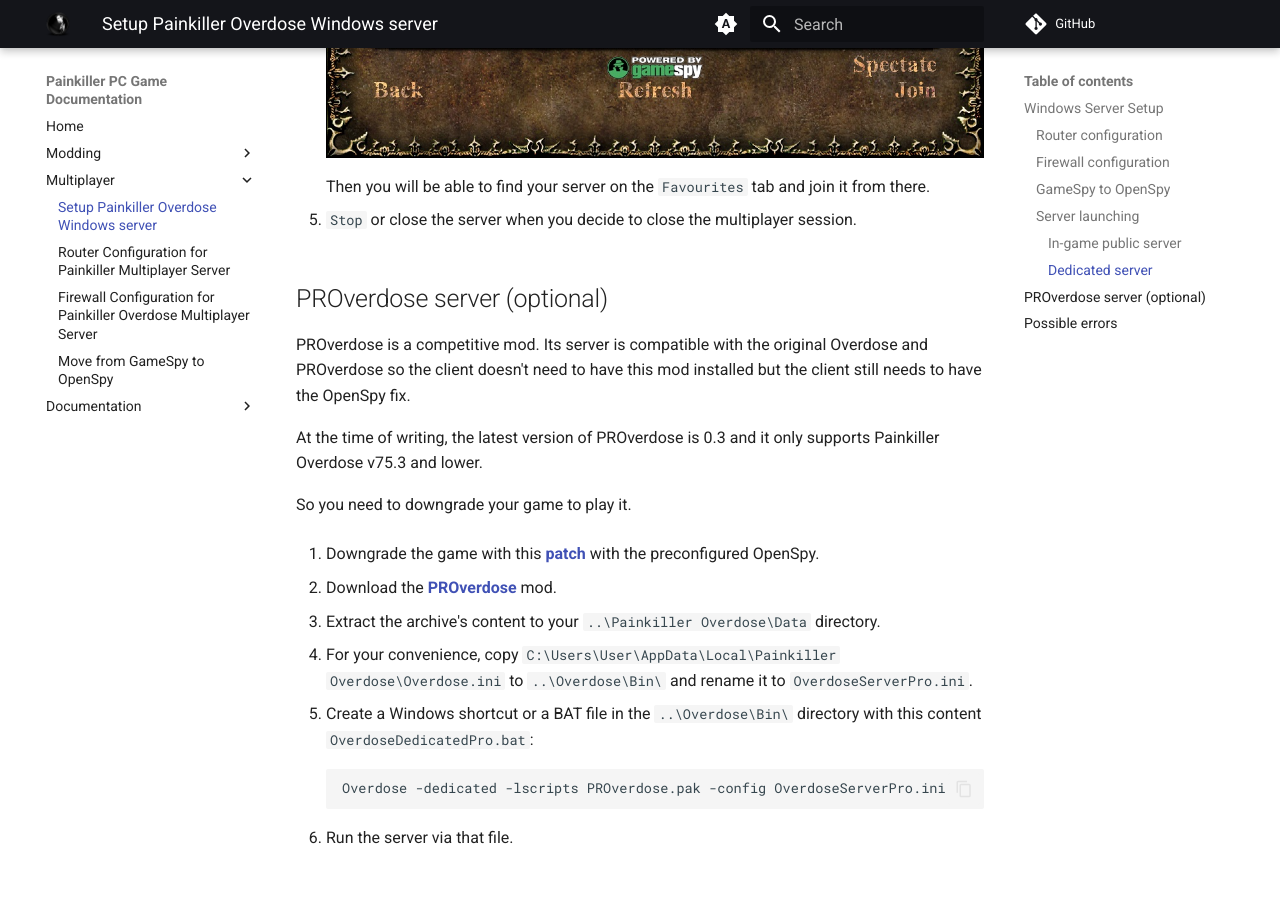
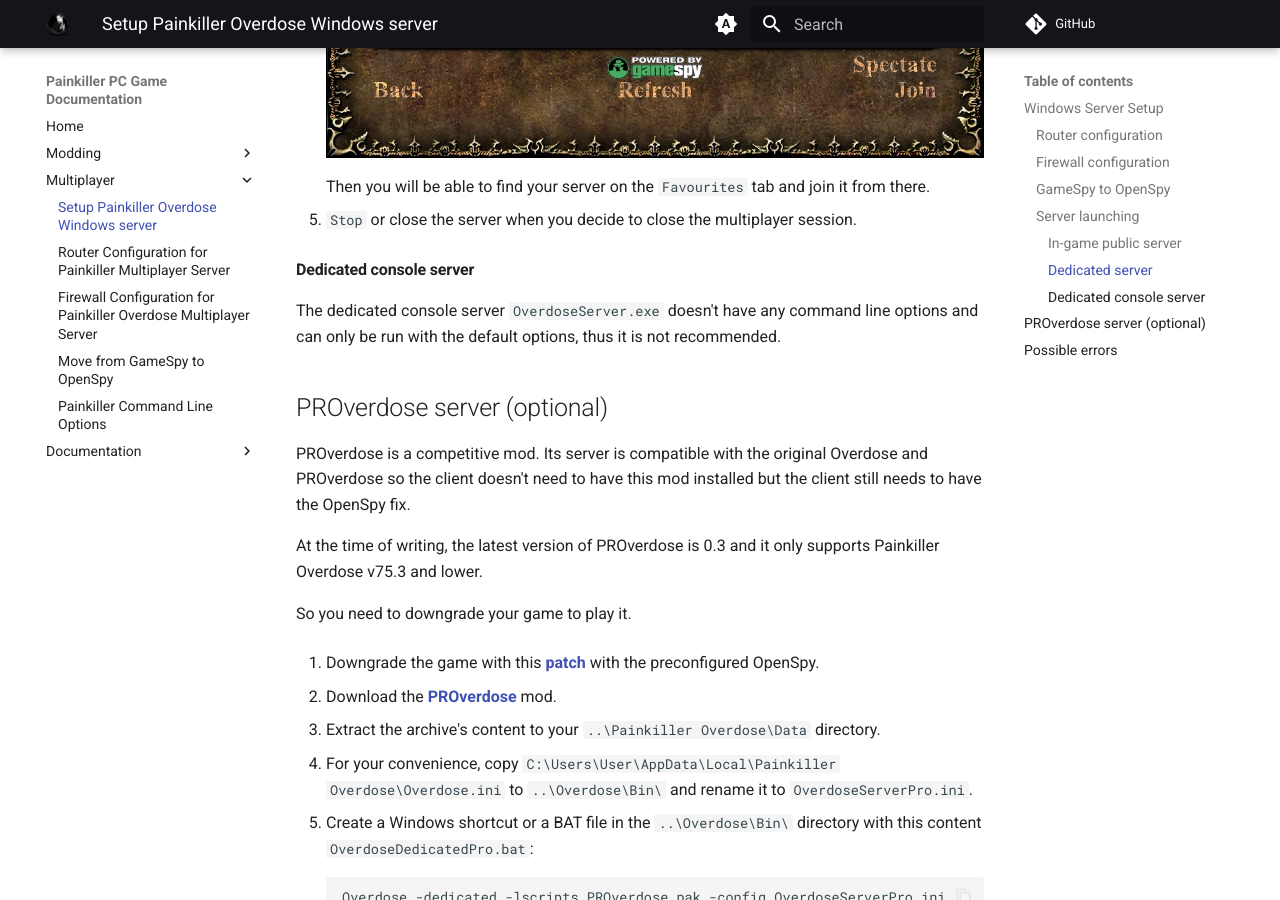
Before and after one commit to t3r6/pkdocs, an MkDocs documentation site: the page built from docs/guides/multiplayer/od-mp-server-win.md, in a window 1280 px wide and 900 px high, scrolled down 5214 px. Built offline with MkDocs 1.6.1 and Material for MkDocs 9.7.7, drawn with Linux system fonts in a browser that asks for light colours; comment, search, counter and statistics services are not loaded.

Commit message:
docs: Add Painkiller Command Line Options

```diff
--- a/docs/guides/multiplayer/od-mp-server-win.md
+++ b/docs/guides/multiplayer/od-mp-server-win.md
@@ -121,6 +121,10 @@
 
 5. `Stop` or close the server when you decide to close the multiplayer session.
 
+#### Dedicated console server
+
+The dedicated console server `OverdoseServer.exe` doesn't have any command line options and can only be run with the default options, thus it is not recommended.
+
 ## PROverdose server (optional)
 
 PROverdose is a competitive mod. Its server is compatible with the original Overdose and PROverdose so the client doesn't need to have this mod installed but the client still needs to have the OpenSpy fix.
--- a/mkdocs.yml
+++ b/mkdocs.yml
@@ -67,6 +67,7 @@
     - guides/multiplayer/router-config.md
     - guides/multiplayer/od-firewall-config.md
     - guides/multiplayer/gamespy-openspy.md
+    - guides/multiplayer/command-options.md
   - Documentation:
     - mkdocs-dev.md
 
```
Also changed, not shown: docs/guides/multiplayer/command-options.md (added, +22 -0 lines).
